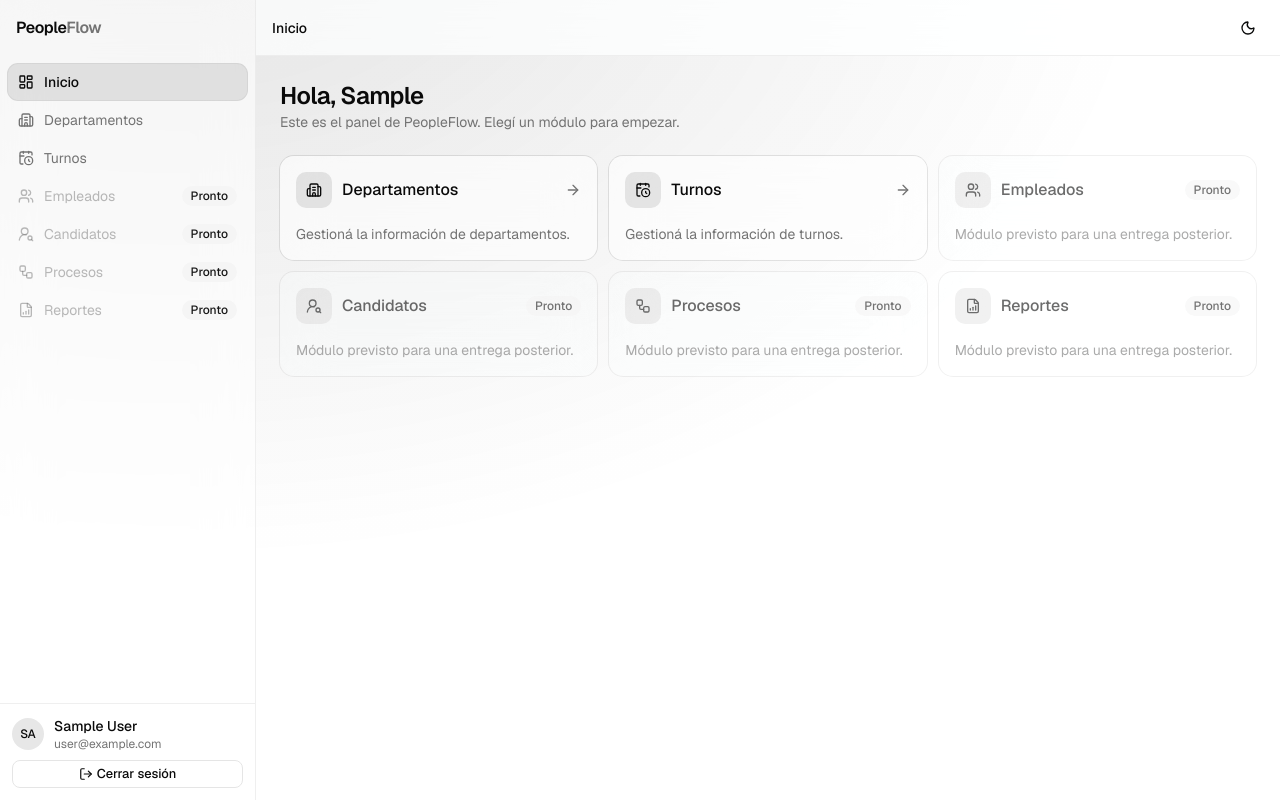
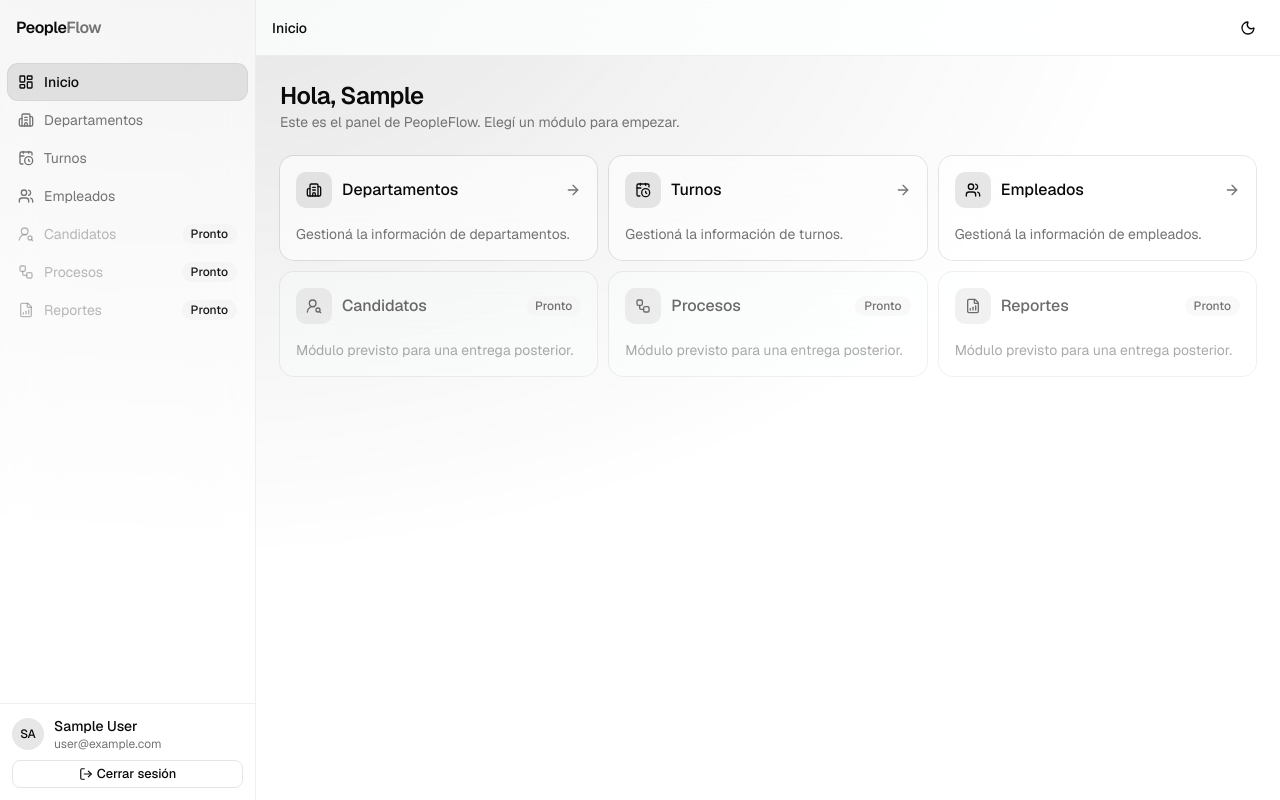
Before and after one commit to wshock/sistema-gestion-RH-1, a Next.js app: page /inicio in a window 1280 px wide. Built offline with nearby package versions, Linux system fonts and the light colour scheme; no server answers; sample sign-in values are in the browser's storage.

Commit message:
feat(empleados): implement pagination for employee listing

```diff
--- /dev/null
+++ b/src/app/(app)/empleados/page.tsx
@@ -0,0 +1,142 @@
+import type { Metadata } from "next";
+import Link from "next/link";
+
+import { EmployeeCreateButton } from "@/features/empleados/components/EmployeeCreateButton";
+import { EmployeeRowActions } from "@/features/empleados/components/EmployeeRowActions";
+import { DataTable, type DataTableColumn } from "@/components/shared/DataTable";
+import { Pagination } from "@/components/shared/Pagination";
+import { SearchInput } from "@/components/shared/SearchInput";
+import { Badge } from "@/components/ui/badge";
+import { Card, CardContent } from "@/components/ui/card";
+import type { EmployeeListItem } from "@/features/empleados/types";
+import { requireSessionUser } from "@/lib/session";
+import { employeeQuerySchema } from "@/features/empleados/schemas";
+import { getEmployeePage } from "@/features/empleados/services/read.service";
+
+export const metadata: Metadata = { title: "Empleados" };
+
+export default async function EmpleadosPage({
+  searchParams,
+}: {
+  searchParams: Promise<{ q?: string; page?: string }>;
+}) {
+  // El proxy ya filtró, pero esta es la comprobación que de verdad protege:
+  // corre en el servidor, pegada a la lectura de datos.
+  await requireSessionUser();
+
+  const params = await searchParams;
+  const query = employeeQuerySchema.parse({ q: params.q, page: params.page });
+  const resultado = await getEmployeePage(query);
+
+  // El fallo se pinta dentro de la propia tabla, no en lugar de la página: la
+  // cabecera y el buscador siguen ahí para poder reintentar.
+  const { items, total, page, pageCount } = resultado.success
+    ? resultado.data
+    : { items: [], total: 0, page: 1, pageCount: 1 };
+
+  const columnas: DataTableColumn<EmployeeListItem>[] = [
+    {
+      id: "nombre",
+      header: "Nombre",
+      cell: (empleado) => (
+        <Link
+          href={`/empleados/${empleado.businessEntityId}`}
+          className="font-medium hover:underline"
+        >
+          {empleado.lastName}, {empleado.firstName}
+        </Link>
+      ),
+    },
+    {
+      id: "nationalIdNumber",
+      header: "Documento",
+      className: "text-muted-foreground",
+      cell: (empleado) => empleado.nationalIdNumber,
+    },
+    {
+      id: "jobTitle",
+      header: "Cargo",
+      cell: (empleado) => empleado.jobTitle,
+    },
+    {
+      id: "departmentName",
+      header: "Departamento",
+      className: "text-muted-foreground",
+      cell: (empleado) => empleado.departmentName ?? "Sin asignación vigente",
+    },
+    {
+      id: "shiftName",
+      header: "Turno",
+      className: "text-muted-foreground hidden sm:table-cell",
+      cell: (empleado) => empleado.shiftName ?? "Sin asignación vigente",
+    },
+    {
+      id: "estado",
+      header: "Estado",
+      cell: (empleado) => (
+        <Badge variant={empleado.currentFlag ? "secondary" : "outline"}>
+          {empleado.currentFlag ? "Activo" : "Inactivo"}
+        </Badge>
+      ),
+    },
+    {
+      id: "acciones",
+      header: "Acciones",
+      className: "w-0 text-right",
+      cell: (empleado) => (
+        <div className="flex justify-end gap-1">
+          <EmployeeRowActions empleado={empleado} />
+        </div>
+      ),
+    },
+  ];
+
+  return (
+    <div className="space-y-4">
+      <div className="flex flex-wrap items-center justify-between gap-3">
+        <div>
+          <h2 className="font-heading text-2xl font-semibold tracking-tight">
+            Empleados
+          </h2>
+          <p className="text-muted-foreground text-sm">
+            Personal registrado, migrado desde AdventureWorks.
+          </p>
+        </div>
+
+        <EmployeeCreateButton />
+      </div>
+
+      <SearchInput
+        valorInicial={query.q}
+        placeholder="Buscar por nombre o documento…"
+        etiqueta="Buscar empleados por nombre o documento"
+      />
+
+      <Card className="bg-card/60 overflow-hidden backdrop-blur-xl">
+        <CardContent className="p-0">
+          <DataTable
+            columnas={columnas}
+            filas={items}
+            idDeFila={(empleado) => empleado.businessEntityId}
+            error={resultado.success ? undefined : resultado.error.message}
+            vacio={
+              query.q
+                ? `No hay empleados que coincidan con "${query.q}".`
+                : "Todavía no hay empleados registrados."
+            }
+          />
+        </CardContent>
+      </Card>
+
+      <Pagination
+        page={page}
+        pageCount={pageCount}
+        total={total}
+        basePath="/empleados"
+        params={{ q: query.q }}
+        singular="empleado"
+        plural="empleados"
+      />
+    </div>
+  );
+}
--- a/src/config/navigation.ts
+++ b/src/config/navigation.ts
@@ -30,7 +30,7 @@ export const NAV_ITEMS: NavItem[] = [
   { href: "/inicio", label: "Inicio", icon: LayoutDashboard, disponible: true },
   { href: "/departamentos", label: "Departamentos", icon: Building2, disponible: true },
   { href: "/turnos", label: "Turnos", icon: CalendarClock, disponible: true },
-  { href: "/empleados", label: "Empleados", icon: Users, disponible: false },
+  { href: "/empleados", label: "Empleados", icon: Users, disponible: true },
   { href: "/candidatos", label: "Candidatos", icon: UserRoundSearch, disponible: false },
   { href: "/procesos", label: "Procesos", icon: Workflow, disponible: false },
   { href: "/reportes", label: "Reportes", icon: FileBarChart, disponible: false },
--- /dev/null
+++ b/src/features/empleados/data/read.ts
@@ -0,0 +1,68 @@
+import { prisma } from "@/data/prisma";
+import type { EmployeeListItem } from "@/features/empleados/types";
+
+/**
+ * Acceso a la lectura de empleados.
+ *
+ * Une `person` (nombre), `employee` (datos laborales) y, por `LEFT JOIN`, la
+ * fila de `employeedepartmenthistory` sin `enddate`: es la única que puede
+ * llamarse la asignación vigente. El `LEFT JOIN` es deliberado: hoy los 290
+ * empleados migrados tienen asignación abierta, pero nada impide que un alta
+ * futura quede sin una, y esa fila no debe desaparecer del listado.
+ *
+ * `hireDate` se lee con `to_char` por la misma razón que en `department`/
+ * `shift`: es una columna `date` y `getDate()` la correría un día según el
+ * huso del servidor. Ver `docs/acuerdo-empleados.md`.
+ */
+
+function patronDeBusqueda(termino: string): string {
+  const escapado = termino.replace(/([\\%_])/g, "\\$1");
+  return `%${escapado}%`;
+}
+
+export async function listEmployees({
+  q,
+  skip,
+  take,
+}: {
+  q: string;
+  skip: number;
+  take: number;
+}): Promise<EmployeeListItem[]> {
+  const patron = patronDeBusqueda(q);
+
+  return prisma.$queryRaw<EmployeeListItem[]>`
+    SELECT e.businessentityid                  AS "businessEntityId",
+           p.firstname                         AS "firstName",
+           p.lastname                          AS "lastName",
+           e.nationalidnumber                  AS "nationalIdNumber",
+           e.jobtitle                          AS "jobTitle",
+           to_char(e.hiredate, 'YYYY-MM-DD')   AS "hireDate",
+           e.currentflag                       AS "currentFlag",
+           d.name                              AS "departmentName",
+           s.name                              AS "shiftName"
+    FROM humanresources.employee e
+    JOIN person.person p ON p.businessentityid = e.businessentityid
+    LEFT JOIN humanresources.employeedepartmenthistory edh
+      ON edh.businessentityid = e.businessentityid AND edh.enddate IS NULL
+    LEFT JOIN humanresources.department d ON d.departmentid = edh.departmentid
+    LEFT JOIN humanresources.shift s ON s.shiftid = edh.shiftid
+    WHERE unaccent(p.firstname || ' ' || p.lastname) ILIKE unaccent(${patron})
+       OR unaccent(e.nationalidnumber) ILIKE unaccent(${patron})
+    ORDER BY p.lastname ASC, p.firstname ASC
+    LIMIT ${take} OFFSET ${skip}
+  `;
+}
+
+export async function countEmployees(q: string): Promise<number> {
+  const patron = patronDeBusqueda(q);
+  const filas = await prisma.$queryRaw<{ total: number }[]>`
+    SELECT count(*)::int AS total
+    FROM humanresources.employee e
+    JOIN person.person p ON p.businessentityid = e.businessentityid
+    WHERE unaccent(p.firstname || ' ' || p.lastname) ILIKE unaccent(${patron})
+       OR unaccent(e.nationalidnumber) ILIKE unaccent(${patron})
+  `;
+
+  return filas[0]?.total ?? 0;
+}
--- /dev/null
+++ b/src/features/empleados/services/read.service.ts
@@ -0,0 +1,40 @@
+import * as employeeData from "@/features/empleados/data/read";
+import type { EmployeeListItem } from "@/features/empleados/types";
+import { ok, unexpected, type Result } from "@/lib/result";
+import { TAMANO_PAGINA, type EmployeeQuery } from "@/features/empleados/schemas";
+
+/**
+ * Reglas de negocio de la lectura de empleados.
+ *
+ * Traduce página y búsqueda a `skip`/`take`, ajusta una página fuera de rango
+ * a la última real y envuelve cualquier fallo en un `Result`, igual que
+ * `department.service.ts`.
+ */
+
+export type EmployeeListPage = {
+  items: EmployeeListItem[];
+  total: number;
+  page: number;
+  pageCount: number;
+};
+
+export async function getEmployeePage({
+  q,
+  page,
+}: EmployeeQuery): Promise<Result<EmployeeListPage>> {
+  try {
+    const total = await employeeData.countEmployees(q);
+    const pageCount = Math.max(1, Math.ceil(total / TAMANO_PAGINA));
+    const paginaActual = Math.min(page, pageCount);
+
+    const items = await employeeData.listEmployees({
+      q,
+      skip: (paginaActual - 1) * TAMANO_PAGINA,
+      take: TAMANO_PAGINA,
+    });
+
+    return ok({ items, total, page: paginaActual, pageCount });
+  } catch (error) {
+    return unexpected("getEmployeePage", error);
+  }
+}
--- a/src/features/empleados/types.ts
+++ b/src/features/empleados/types.ts
@@ -52,6 +52,7 @@ export type EmployeeListItem = {
   businessEntityId: number;
   firstName: string;
   lastName: string;
+  nationalIdNumber: string;
   jobTitle: string;
   /** `"AAAA-MM-DD"`. */
   hireDate: string;
```
